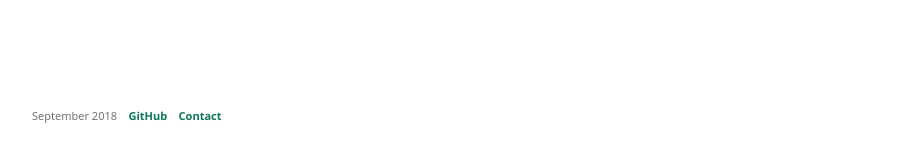
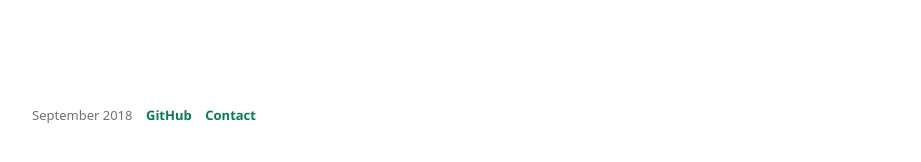
Before and after one commit to homunkulo/homunkulo.github.io, a Jekyll site: the page built from index.md, in a window 1280 px wide. Shown: the part 703-865 px from the top of the page, without its empty margins (178-1099 px from the left). Built offline with Jekyll 4.4.1, drawn with Linux system fonts in a browser that asks for light colours; some web fonts are replaced; our own code applies the rules of GitHub Pages for plain Markdown files; a script that is not in the unit is left out; the repository's description, which GitHub fills in, is left out.

Commit message:
Update style.css

```diff
--- a/assets/css/style.css
+++ b/assets/css/style.css
@@ -17,9 +17,20 @@ color:#0e785a;
 font-weight: bold;
 }
 
+small a
+small a:hover,
+small a:focus {
+color:#727272;
+font-weight: bold;
+}
+
 h1 {
 font-size: 34px;
 font-weight:400;
+}
+
+small {
+    font-size: 13px;
 }
 
 .mark {
```
